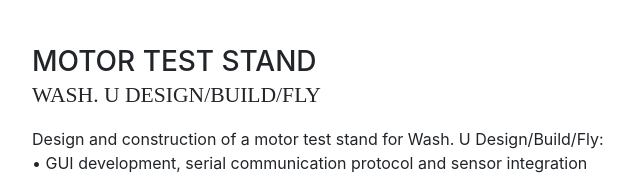
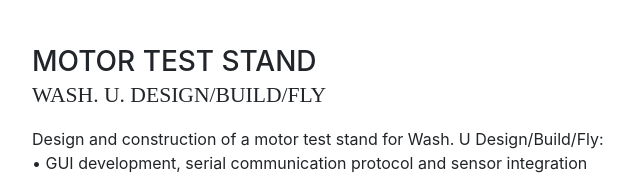
Before and after one commit to Christophe-Foyer/online-resume, a website with bundled scripts: page index.html in a window 1280 px wide. Shown: the part 1235-1413 px from the top of the page, 288-928 px from the left. Built offline with nearby package versions, Linux system fonts and the light colour scheme; a web font is replaced by a local one.

Commit message:
fixed typo

```diff
--- a/index.html
+++ b/index.html
@@ -162,7 +162,7 @@
           <div class="resume-item d-flex flex-column flex-md-row mb-3">
             <div class="resume-content mr-auto">
               <h3 class="mb-0">Motor Test Stand</h3>
-              <div class="subheading">Wash. U Design/Build/Fly</div>
+              <div class="subheading">Wash. U. Design/Build/Fly</div>
             </div>
             <div class="resume-date text-md-right">
               <span class="text-primary">August 2017 - December 2017</span>
```
